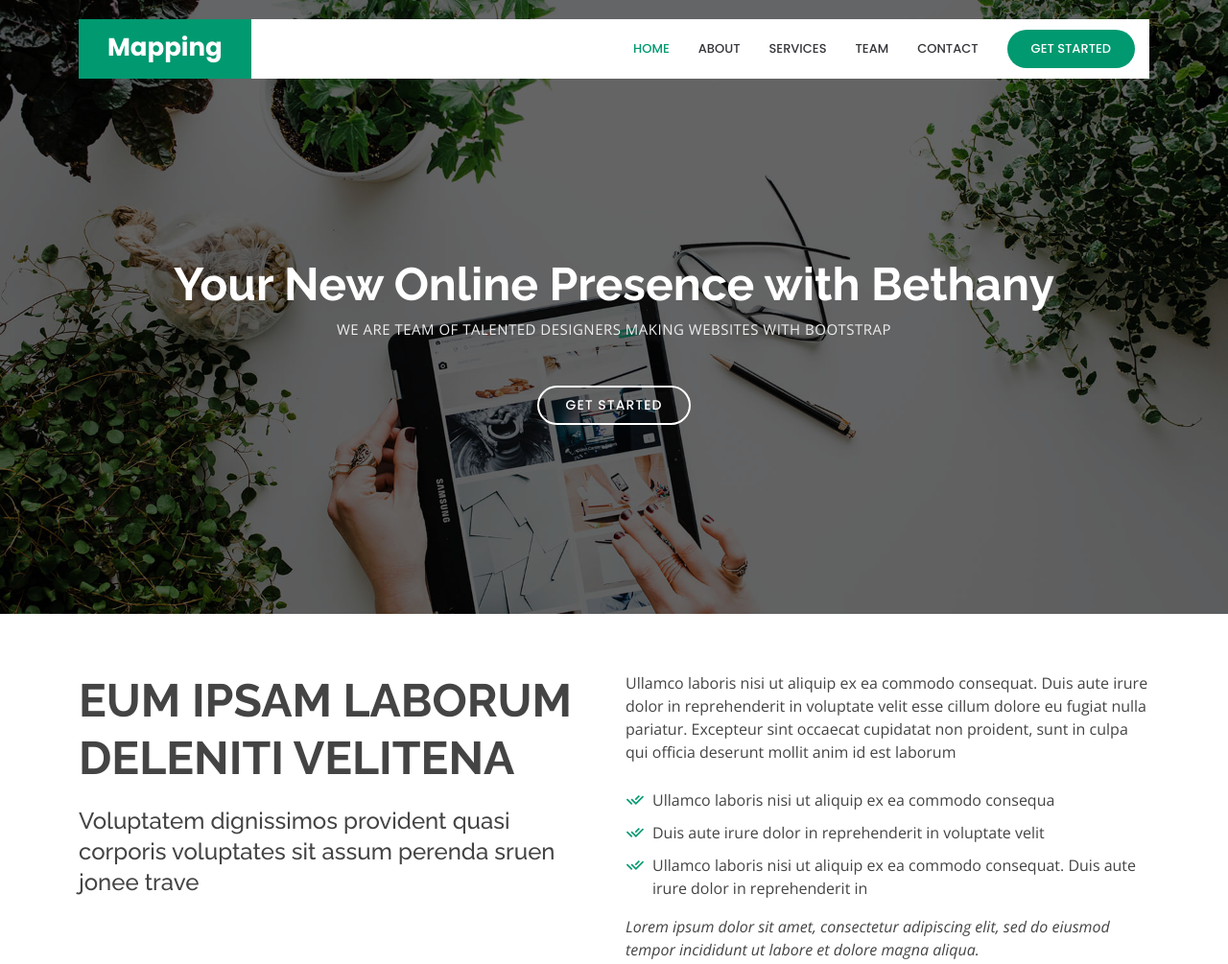
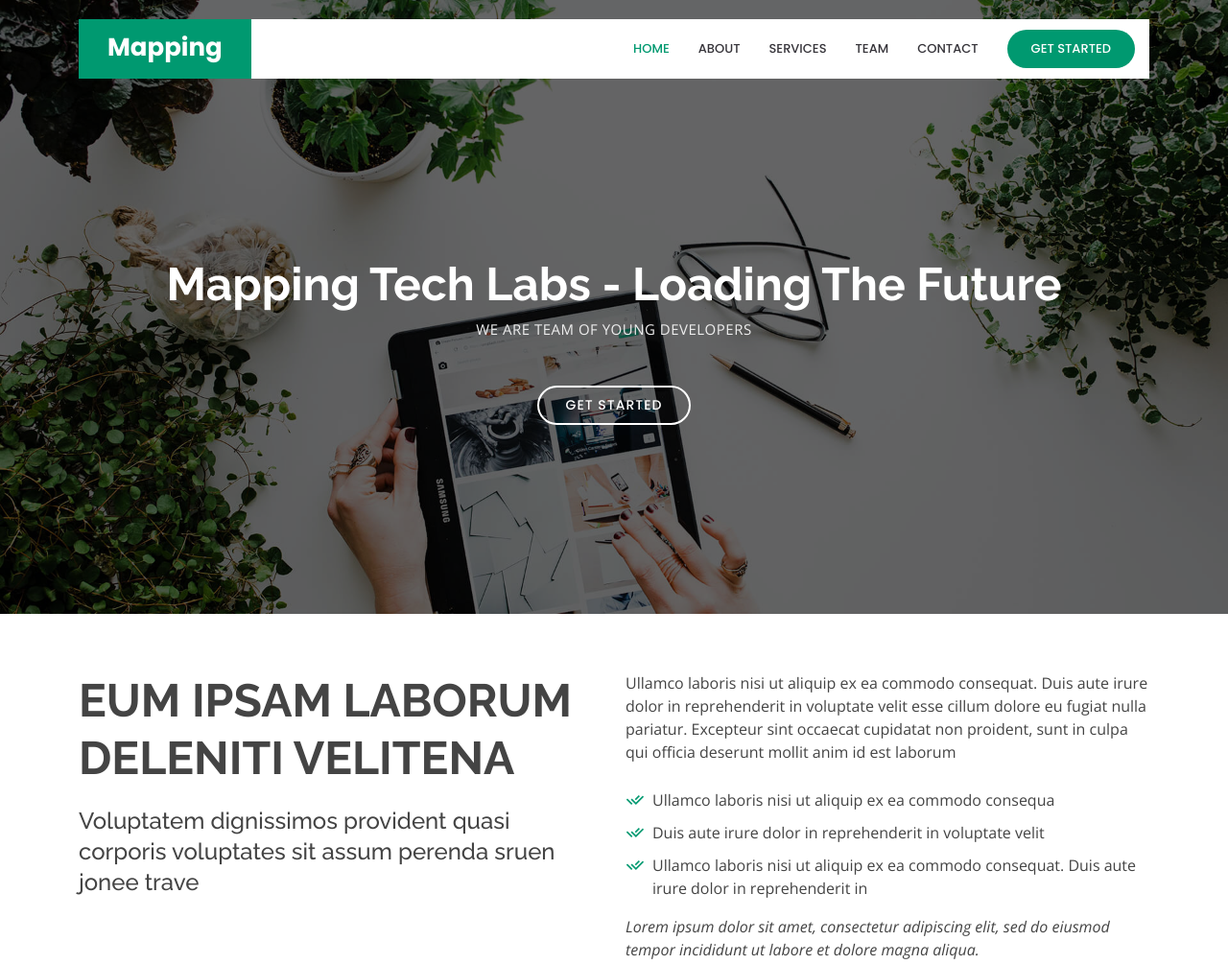
Before and after one commit to mapping-it-services/mapping-tech-labs, a plain HTML site: page index.html in a window 1280 px wide. Shown: the top 1005 px of the page at 96% size. Drawn offline with nearby package versions, Linux system fonts and the light colour scheme.

Commit message:
Update index.html

```diff
--- a/index.html
+++ b/index.html
@@ -79,8 +79,8 @@
   <!-- ======= Hero Section ======= -->
   <section id="hero" class="d-flex align-items-center">
     <div class="container text-center position-relative" data-aos="fade-in" data-aos-delay="200">
-      <h1>Your New Online Presence with Bethany</h1>
-      <h2>We are team of talented designers making websites with Bootstrap</h2>
+      <h1>Mapping Tech Labs - Loading The Future</h1>
+      <h2>We are team of young developers</h2>
       <a href="#about" class="btn-get-started scrollto">Get Started</a>
     </div>
   </section><!-- End Hero -->
```
